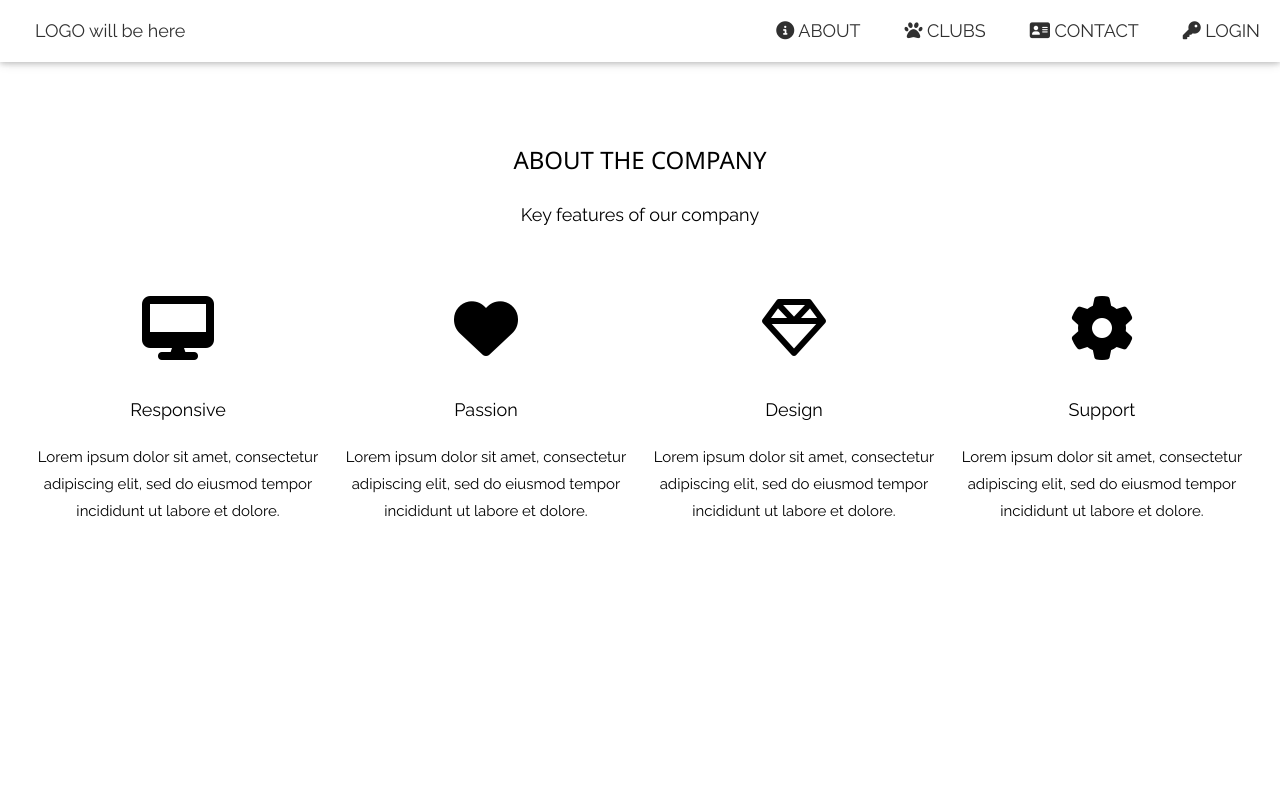
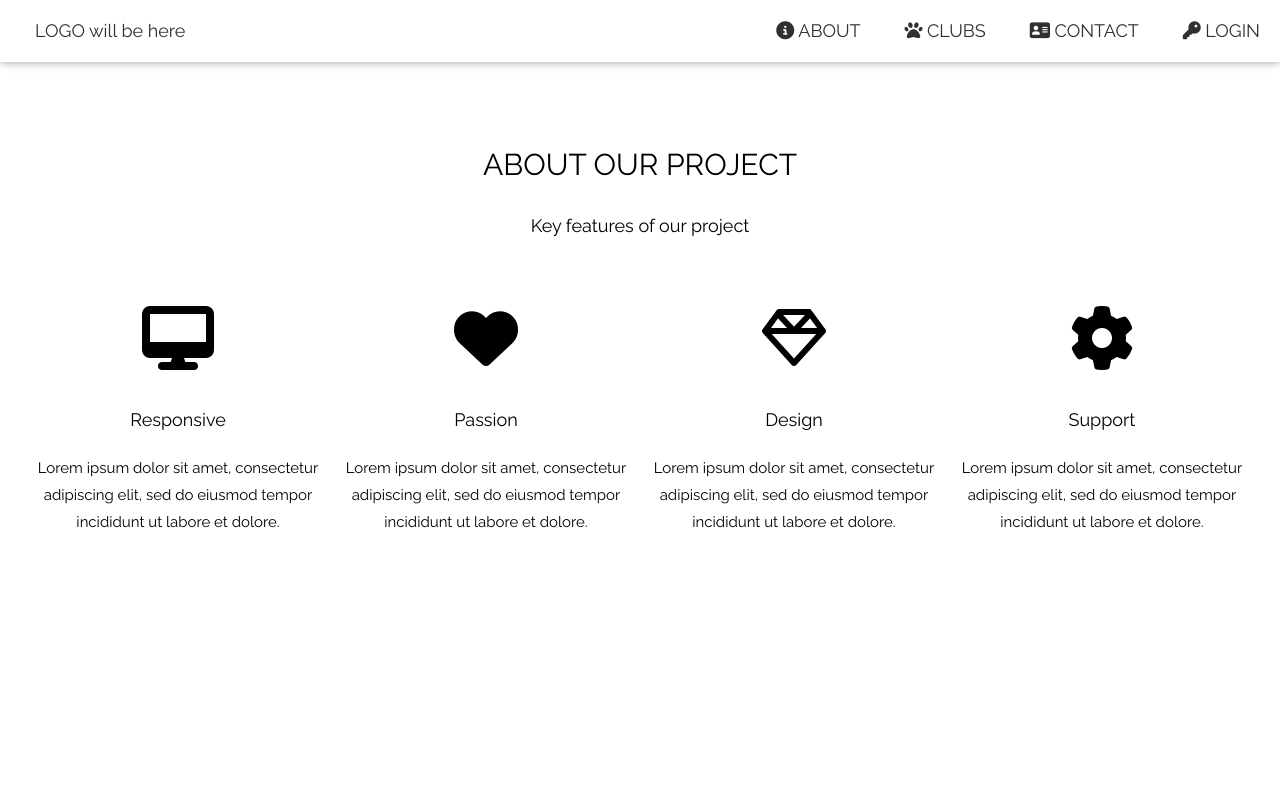
Before and after one commit to TvojTomko/VAII, a plain HTML site: page about.html in a window 1280 px wide. Shown: the top 800 px of the page. Drawn offline with nearby package versions, Linux system fonts and the light colour scheme.

```diff
--- a/about.html
+++ b/about.html
@@ -32,8 +32,8 @@
 
 <!-- About Section -->
 <div class="w3-container" style="padding:128px 16px" id="about">
-  <h3 class="w3-center">ABOUT THE COMPANY</h3>
-  <p class="w3-center w3-large">Key features of our company</p>
+  <h1 class="w3-center title">about our project</h1>
+  <p class="w3-center w3-large">Key features of our project</p>
   <div class="w3-row-padding w3-center" style="margin-top:64px">
     <div class="w3-quarter">
       <i class="fa fa-desktop w3-margin-bottom w3-jumbo w3-center"></i>
```
Also changed, not shown: clubs.html (+1 -1 lines).
